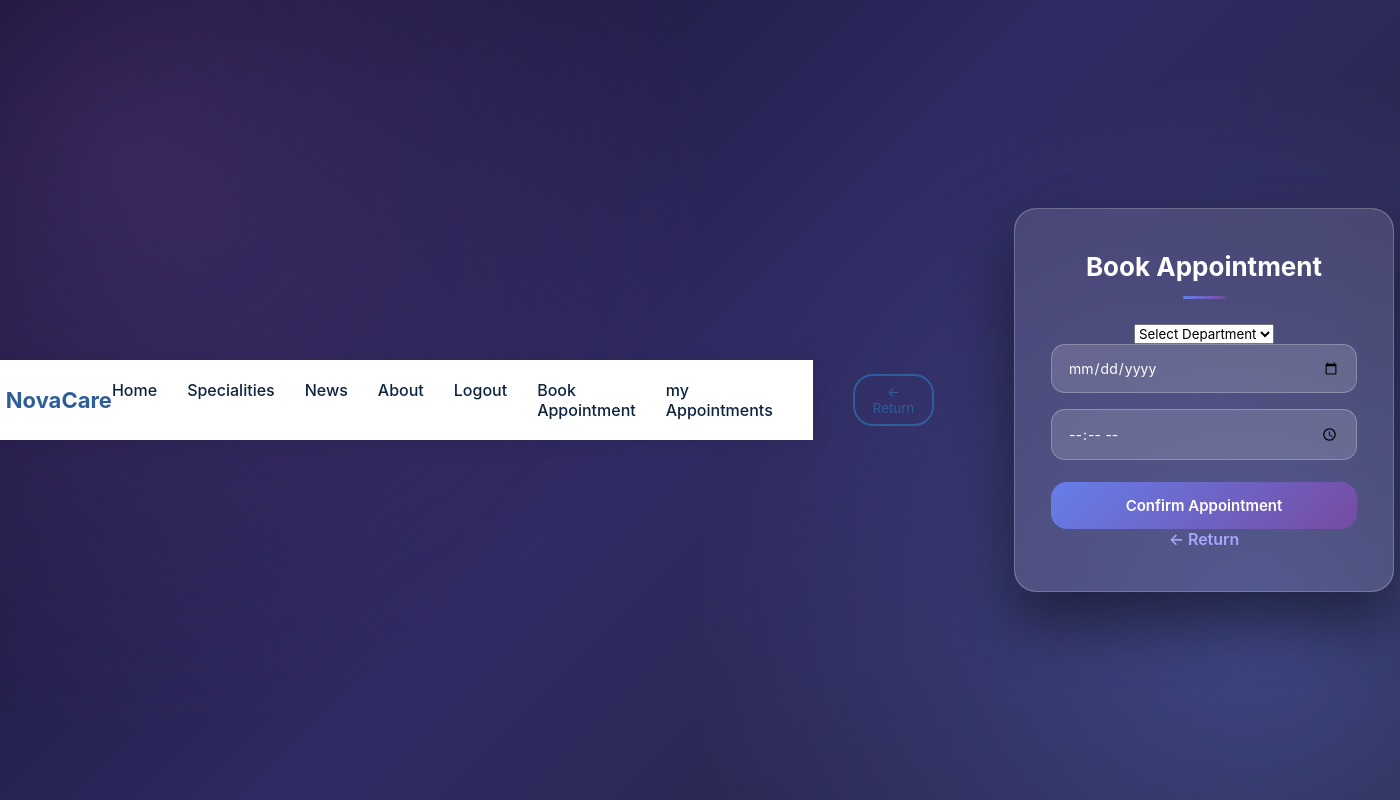
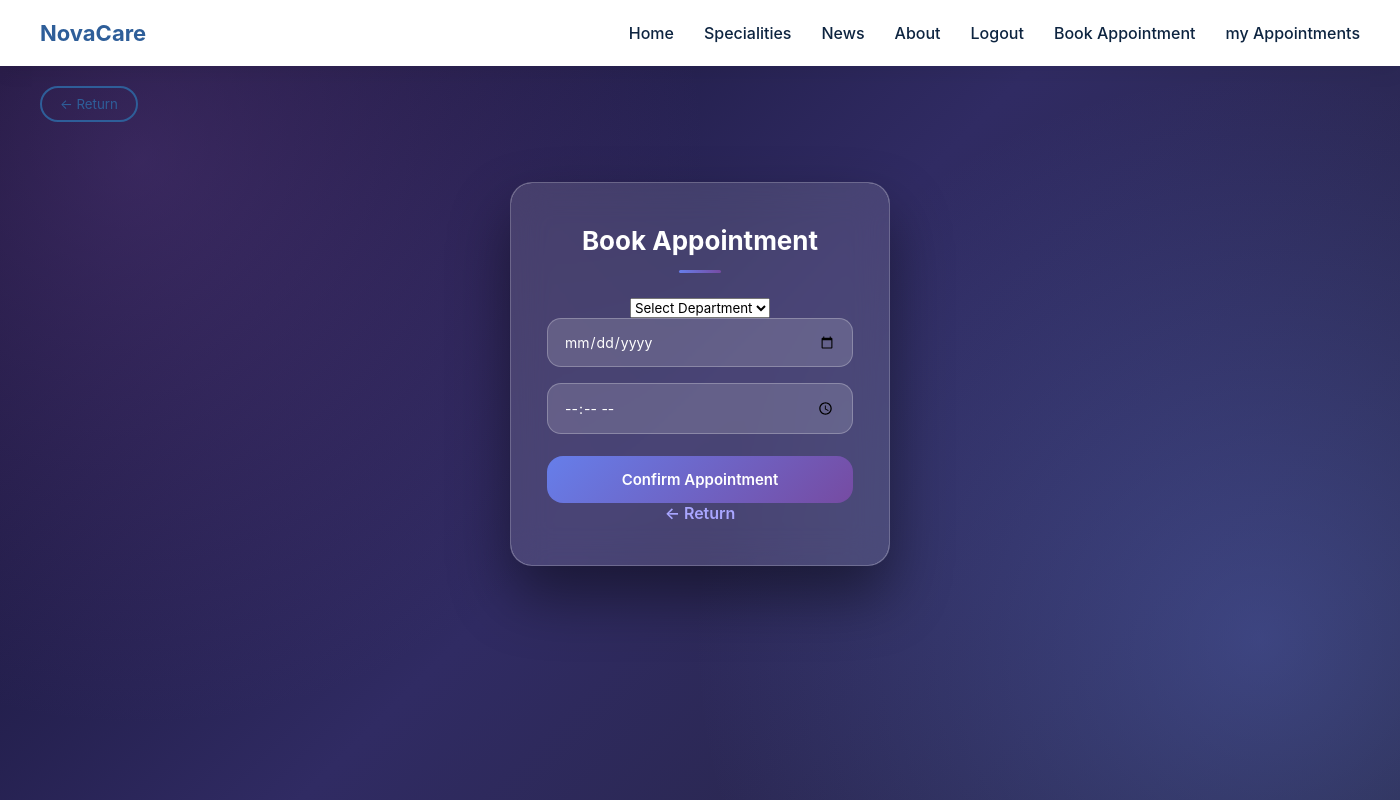
Before and after one commit to leenalshargabi/HealthCare, a Flask app: page /book-appointment in a window 1400 px wide. Run offline with Flask 3, Linux system fonts and the light colour scheme; the visitor is signed in with stand-in values (Sample User, id 1).

Commit message:
update auth.css

```diff
--- a/static/css/auth.css
+++ b/static/css/auth.css
@@ -1,4 +1,6 @@
-/* Base */
+/* =========================
+   Base
+========================= */
 * {
   margin: 0;
   padding: 0;
@@ -12,13 +14,16 @@ body {
     radial-gradient(circle at 10% 20%, rgba(118,75,162,0.35), transparent 40%),
     radial-gradient(circle at 90% 80%, rgba(102,126,234,0.35), transparent 40%),
     linear-gradient(135deg, #0f0c29, #302b63, #24243e);
+
   display: flex;
-  align-items: center;
-  justify-content: center;
+  flex-direction: column;
 }
 
-/* Card */
+/* =========================
+   Auth Card
+========================= */
 .auth-box {
+  margin: auto; /* يخليها في منتصف الصفحة */
   width: 380px;
   padding: 42px 36px;
   border-radius: 22px;
@@ -30,10 +35,12 @@ body {
     0 30px 60px rgba(0, 0, 0, 0.45),
     inset 0 0 0.5px rgba(255,255,255,0.6);
   text-align: center;
-  animation: cardEnter 1s ease;
+  animation: cardEnter 0.9s ease;
 }
 
-/* Title */
+/* =========================
+   Title
+========================= */
 .auth-box h2 {
   color: #fff;
   font-size: 26px;
@@ -51,7 +58,9 @@ body {
   background: linear-gradient(90deg, #667eea, #764ba2);
 }
 
-/* Inputs */
+/* =========================
+   Inputs
+========================= */
 .auth-box input {
   width: 100%;
   padding: 14px 16px;
@@ -75,7 +84,9 @@ body {
   box-shadow: 0 0 0 4px rgba(143,140,255,0.25);
 }
 
-/* Button */
+/* =========================
+   Button
+========================= */
 .auth-box button {
   width: 100%;
   padding: 14px;
@@ -95,7 +106,9 @@ body {
   box-shadow: 0 20px 40px rgba(118,75,162,0.45);
 }
 
-/* Error */
+/* =========================
+   Error Message
+========================= */
 .error {
   background: rgba(255, 80, 80, 0.15);
   color: #ffb4b4;
@@ -106,7 +119,9 @@ body {
   border: 1px solid rgba(255,80,80,0.3);
 }
 
-/* Footer */
+/* =========================
+   Footer Text
+========================= */
 .auth-box p {
   margin-top: 22px;
   font-size: 13px;
@@ -123,7 +138,9 @@ body {
   text-decoration: underline;
 }
 
-/* Animation */
+/* =========================
+   Animation
+========================= */
 @keyframes cardEnter {
   from {
     opacity: 0;
```
